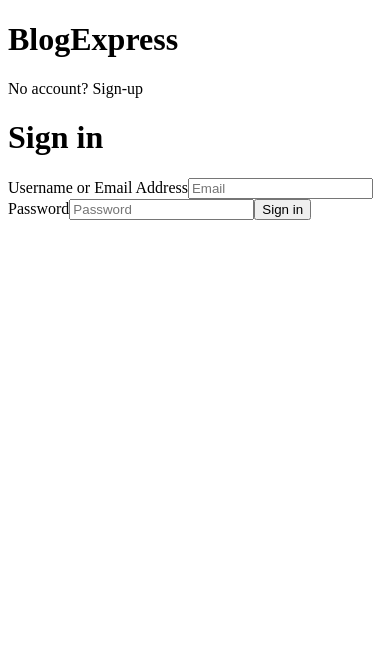
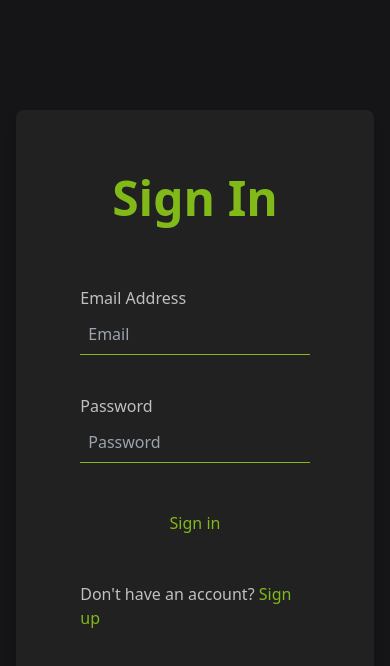
Before and after one commit to Sh-karan27/video-player, a React (Vite) app: page /login in a window 390 px wide. Shown: the top 666 px of the page. Built offline with nearby package versions, Linux system fonts and the light colour scheme.

Commit message:
style added to login page

```diff
--- a/src/App.jsx
+++ b/src/App.jsx
@@ -4,10 +4,9 @@
 import About from "./screens/About";
 import Error from "./screens/Error";
 import Login from "./screens/Login";
-import AuthWrapper from "./components/AuthWrapper"; // Ensure no BrowserRouter here
 import { useDispatch } from "react-redux";
 import { refreshAccessToken } from "./store/slices/authSlice";
-
+import "./index.css";
 const App = () => {
   const [loading, setLoading] = useState(true);
   const [isAuthenticated, setIsAuthenticated] = useState(false);
--- a/src/components/Signin.jsx
+++ b/src/components/Signin.jsx
@@ -1,11 +1,11 @@
-import React, { useState } from 'react';
-import { useDispatch, useSelector } from 'react-redux';
-import { loginUser } from '../store/slices/authSlice';
-import { useNavigate } from 'react-router-dom';
+import React, { useState } from "react";
+import { useDispatch, useSelector } from "react-redux";
+import { loginUser } from "../store/slices/authSlice";
+import { useNavigate } from "react-router-dom";
 
 const Signin = ({ setSignUp }) => {
-  const [email, setEmail] = useState('');
-  const [password, setPassword] = useState('');
+  const [email, setEmail] = useState("");
+  const [password, setPassword] = useState("");
   const dispatch = useDispatch();
   const navigate = useNavigate();
   const { loading, error } = useSelector((state) => state.auth);
@@ -13,68 +13,57 @@
   const handleSubmit = (e) => {
     e.preventDefault();
     dispatch(loginUser({ email, password })).then((result) => {
-      const token = localStorage.getItem('accessToken');
+      const token = localStorage.getItem("accessToken");
       if (token) {
-        navigate('/');
+        navigate("/");
       }
-      window.location.reload();
     });
   };
 
-  if (error) {
-    return <div>{error}</div>;
-  }
-
-  if (loading) {
-    return <div>loading</div>;
-  }
-
   return (
-    <div className='w-[25rem] h-[35rem] glass-background rounded-lg shadow-lg flex flex-col items-center justify-center '>
-      <div className='w-full flex items-center justify-between p-8'>
-        <h1 className='text-3xl font-bold'>BlogExpress</h1>
-        <div
-          className='text-sm text-gray-400 flex flex-col items-end justify-end cursor-pointer'
-          onClick={() => setSignUp(true)}>
-          <span>No account?</span> <span>Sign-up</span>
-        </div>
-      </div>
-      <div className='px-8 w-full'>
-        <h1 className='text-5xl font-bold'>Sign in</h1>
-      </div>
-      <div className='w-full p-8'>
-        <form onSubmit={handleSubmit} className='flex flex-col space-y-4'>
-          {error && <p>{error}</p>}
-          <label className='flex flex-col text-gray-400'>
-            Username or Email Address
+    <div className="w-full h-[35rem] e p-8 rounded-lg  flex flex-col items-center justify-evenly space-y-6">
+      <h2 className="text-5xl font-semibold text-main-text">Sign In</h2>
+      {error && <p className="text-red-500">{error}</p>}
+      <form
+        onSubmit={handleSubmit}
+        className="w-full h-full flex flex-col items-center justify-evenly"
+      >
+        <label className="flex flex-col text-secondary-text  w-full">
+          Email Address
           <input
-              type='email'
+            type="email"
             value={email}
             onChange={(e) => setEmail(e.target.value)}
-              placeholder='Email'
+            placeholder="Email"
             required
-              className='mt-1 p-2 rounded-md text-black focus:border-blue-500 border outline-none'
+            className="mt-1 p-2  text-main-text focus:border-main-text 300 border-b bg-[transparent] outline-none"
           />
         </label>
-          <label className='flex flex-col text-gray-400'>
+        <label className="flex flex-col text-secondary-text w-full">
           Password
           <input
-              type='password'
+            type="password"
             value={password}
             onChange={(e) => setPassword(e.target.value)}
-              placeholder='Password'
+            placeholder="Password"
             required
-              className='mt-1 p-2 border outline-none text-black rounded-md focus:border-blue-500'
+            className="mt-1 p-2  text-main-text focus:border-main-text 300 border-b bg-[transparent] outline-none"
           />
         </label>
         <button
-            className='border-black px-4 py-2 w-1/4 rounded-md bg-black text-white'
-            type='submit'
-            disabled={loading}>
-            {loading ? 'Logging in...' : 'Sign in'}
+          className="border-none px-4 py-2 w-full rounded-md bg-blue-600 text-main-text hover:bg-blue-700 transition-colors duration-200"
+          type="submit"
+          disabled={loading}
+        >
+          {loading ? "Logging in..." : "Sign in"}
         </button>
+        <span
+          className="text-secondary-text cursor-pointer hover:text-blue-500 transition-colors"
+          onClick={() => setSignUp(true)}
+        >
+          Don't have an account? <span className="text-main-text">Sign up</span>
+        </span>
       </form>
-      </div>
     </div>
   );
 };
--- a/src/components/Singup.jsx
+++ b/src/components/Singup.jsx
@@ -2,6 +2,8 @@
 import { useDispatch, useSelector } from "react-redux";
 import { registerUser } from "../store/slices/authSlice";
 import { useNavigate } from "react-router-dom";
+import { PiImageLight } from "react-icons/pi";
+import { CiUser } from "react-icons/ci";
 
 const Signup = ({ setSignUp }) => {
   const [formData, setFormData] = useState({
@@ -33,7 +35,6 @@
 
   const handleSubmit = (e) => {
     e.preventDefault();
-    console.log(formData);
     dispatch(registerUser({ formData })).then((result) => {
       if (result.meta.requestStatus === "fulfilled") {
         navigate("/");
@@ -41,7 +42,7 @@
 
       setSignUp(false);
     });
-    // Reset form after dispatch
+
     setFormData({
       fullName: "",
       username: "",
@@ -52,32 +53,15 @@
     });
   };
 
-  if (loading) {
-    return <div>Loading...</div>;
-  }
-
-  if (error) {
-    console.log(error);
-  }
-
   return (
-    <div className="w-[35rem] h-[50rem] glass-background rounded-lg shadow-lg flex flex-col items-center justify-center">
-      <div className="w-full flex items-center justify-between p-8">
-        <h1 className="text-3xl font-bold">BlogExpress</h1>
-        <div
-          className="text-sm text-blue-400 flex flex-col items-end justify-end cursor-pointer"
-          onClick={() => setSignUp(false)}
+    <div className="w-full h-[50rem] p-8 rounded-lg flex flex-col items-center justify-evenly space-y-6">
+      <h2 className="text-5xl font-semibold text-main-text">Sign Up</h2>
+      {error && <p className="text-red-500">{error}</p>}
+      <form
+        onSubmit={handleSubmit}
+        className="w-full h-full flex flex-col items-center justify-evenly"
       >
-          <span>Have an account?</span> <span>Sign in</span>
-        </div>
-      </div>
-      <div className="px-8 w-full">
-        <h1 className="text-5xl font-bold">Sign Up</h1>
-      </div>
-      <div className="w-full p-8">
-        <form className="flex flex-col space-y-4" onSubmit={handleSubmit}>
-          {/* Full Name Input */}
-          <label className="flex flex-col text-gray-400">
+        <label className="flex flex-col text-secondary-text w-full">
           Full Name
           <input
             type="text"
@@ -86,11 +70,11 @@
             value={formData.fullName}
             onChange={handleChange}
             required
-              className="mt-1 p-2 rounded-md text-black focus:border-blue-500 border outline-none"
+            className="mt-1 p-2 text-main-text focus:border-main-text border-b bg-[transparent] outline-none"
           />
         </label>
 
-          <label className="flex flex-col text-gray-400">
+        <label className="flex flex-col text-secondary-text w-full">
           Username
           <input
             type="text"
@@ -99,11 +83,11 @@
             value={formData.username}
             onChange={handleChange}
             required
-              className="mt-1 p-2 rounded-md text-black focus:border-blue-500 border outline-none"
+            className="mt-1 p-2 text-main-text focus:border-main-text border-b bg-[transparent] outline-none"
           />
         </label>
 
-          <label className="flex flex-col text-gray-400">
+        <label className="flex flex-col text-secondary-text w-full">
           Email Address
           <input
             type="email"
@@ -112,11 +96,11 @@
             value={formData.email}
             onChange={handleChange}
             required
-              className="mt-1 p-2 rounded-md text-black focus:border-blue-500 border outline-none"
+            className="mt-1 p-2 text-main-text focus:border-main-text border-b bg-[transparent] outline-none"
           />
         </label>
 
-          <label className="flex flex-col text-gray-400">
+        <label className="flex flex-col text-secondary-text w-full">
           Password
           <input
             type="password"
@@ -125,30 +109,54 @@
             value={formData.password}
             onChange={handleChange}
             required
-              className="mt-1 p-2 border outline-none text-black rounded-md focus:border-blue-500"
+            className="mt-1 p-2 text-main-text focus:border-main-text border-b bg-[transparent] outline-none"
           />
         </label>
 
-          {/* Cover Image Input */}
-          <label className="flex flex-col text-gray-400">
+        {/* Cover Image */}
+        <label className="flex  items-center text-secondary-text w-full">
+          <label className="cursor-pointer">
+            <input
+              type="file"
+              name="coverImage"
+              onChange={handleChange}
+              className="hidden"
+            />
+            <PiImageLight className="text-3xl text-main-text" />
+          </label>
           Cover Image
-            <input type="file" name="coverImage" onChange={handleChange} />
         </label>
 
-          {/* Avatar Input */}
-          <label className="flex flex-col text-gray-400">
+        {/* Avatar */}
+        <label className="flex  items-center text-secondary-text w-full">
+          <label className="cursor-pointer">
+            <input
+              type="file"
+              name="avatar"
+              onChange={handleChange}
+              className="hidden"
+            />
+            <CiUser className="text-3xl text-main-text" />
+          </label>
           Avatar
-            <input type="file" name="avatar" onChange={handleChange} required />
         </label>
 
         <button
-            className="border-black px-4 py-2 w-1/4 rounded-md bg-black text-white"
+          className="border-none px-4 py-2 w-full rounded-md bg-blue-600 text-main-text hover:bg-blue-700 transition-colors duration-200"
           type="submit"
+          disabled={loading}
         >
-            Sign up
+          {loading ? "Signing up..." : "Sign up"}
         </button>
+
+        <span
+          className="text-secondary-text cursor-pointer hover:text-blue-500 transition-colors"
+          onClick={() => setSignUp(false)}
+        >
+          Already have an account?{" "}
+          <span className="text-main-text">Sign in</span>
+        </span>
       </form>
-      </div>
     </div>
   );
 };
--- a/src/screens/Login.jsx
+++ b/src/screens/Login.jsx
@@ -1,17 +1,31 @@
-import React, { useState } from 'react';
-import Singup from '../components/Singup';
-import Signin from '../components/Signin';
+import React, { useState } from "react";
+import Singup from "../components/Singup";
+import Signin from "../components/Signin";
+import background from "../assets/movie-projector.jpg";
 
 const Login = () => {
   const [signUp, setSignUp] = useState(false);
+
   return (
-    <div>
-      {' '}
-      {signUp ? (
-        <Singup setSignUp={setSignUp} />
-      ) : (
-        <Signin setSignUp={setSignUp} />
-      )}
+    <div className="w-full min-h-screen flex items-center justify-center bg-gray-100 bg-background-primary">
+      <div className="flex flex-col lg:flex-row w-11/12 md:w-3/4 h-auto md:h-[50rem] bg-white rounded-lg shadow-lg overflow-hidden bg-background-secondary">
+        {/* Left Side - Form */}
+        <div className="w-full lg:w-1/2 p-8 flex items-center justify-center">
+          {signUp ? (
+            <Singup setSignUp={setSignUp} />
+          ) : (
+            <Signin setSignUp={setSignUp} />
+          )}
+        </div>
+
+        {/* Right Side - Background Image */}
+        <div
+          className="hidden lg:flex w-full lg:w-1/2 bg-cover bg-center"
+          style={{
+            backgroundImage: `url(${background})`,
+          }}
+        ></div>
+      </div>
     </div>
   );
 };
--- a/tailwind.config.js
+++ b/tailwind.config.js
@@ -1,14 +1,14 @@
 /** @type {import('tailwindcss').Config} */
 export default {
-  content: ['./index.html', './src/**/*.{js,ts,jsx,tsx}'],
+  content: ["./index.html", "./src/**/*.{js,ts,jsx,tsx}"],
+
   theme: {
     extend: {},
-    background: {
-      primary: '#151517',
-      secondary: '#202120',
-    },
     colors: {
-      main: '#63CC8E',
+      "background-primary": "#151517", // this should match exactly
+      "background-secondary": "#202120",
+      "main-text": "#80b918",
+      "secondary-text": "#bfc0c0",
     },
   },
   plugins: [],
```
Also changed, not shown: src/components/AuthWrapper.jsx (deleted, +0 -36 lines), 1 other file (tests, documents, lock files or other folders). Lines whose indentation alone changed are shown as unchanged.
